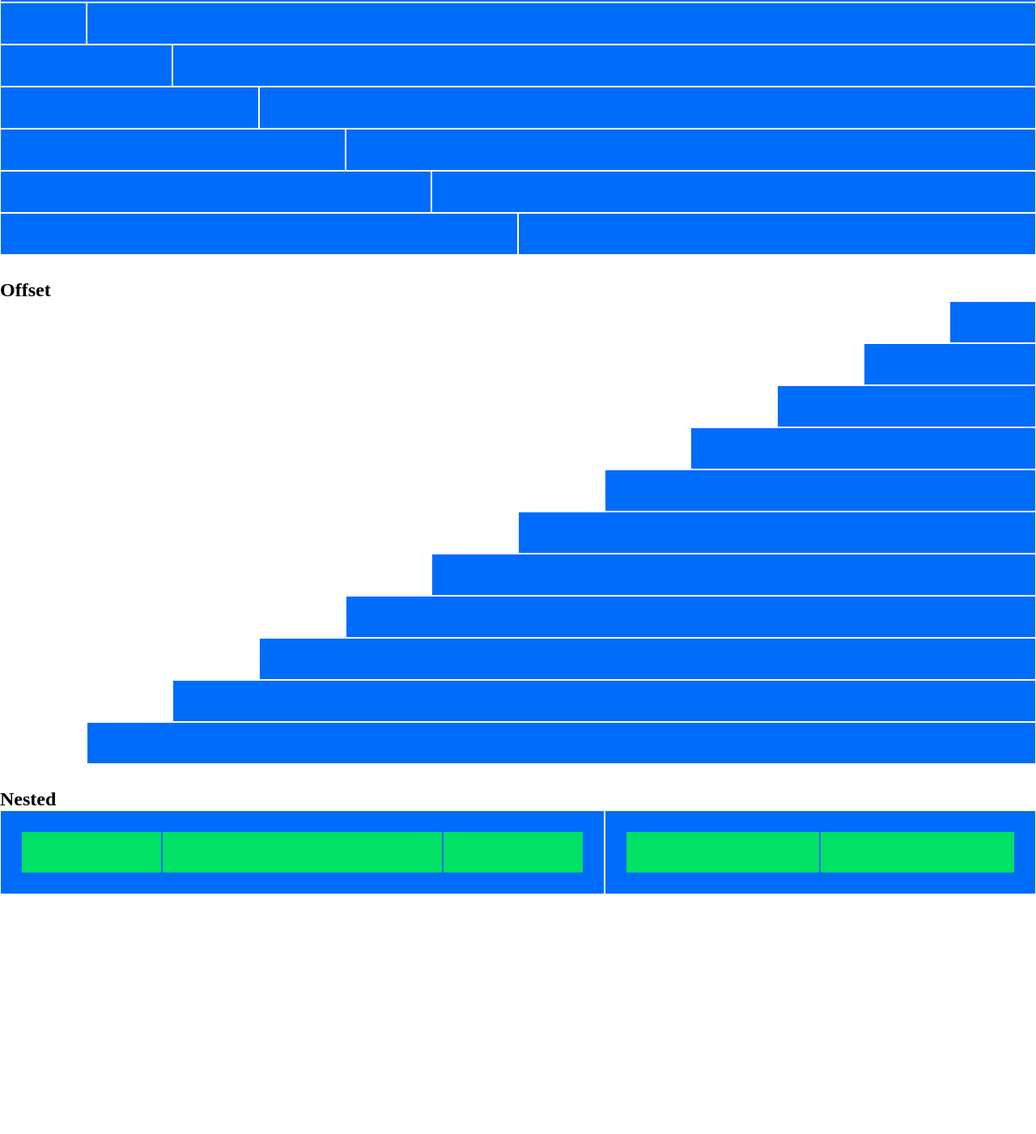
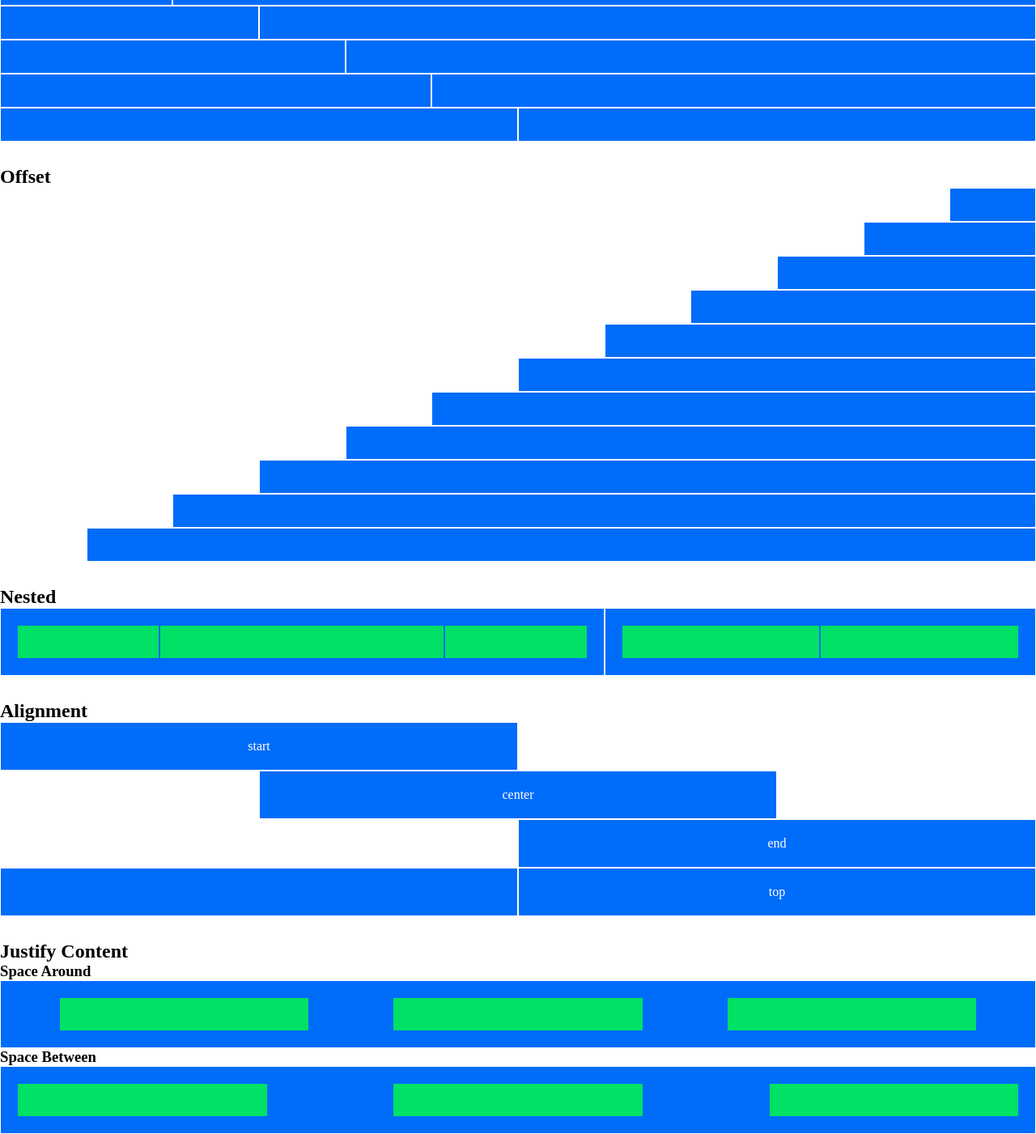
Before and after one commit to simoneditaranto/html-css-12bool, a plain HTML site: page index.html in a window 1280 px wide. Shown: the part 606-2007 px from the top of the page at 81% size. Before the commit the page ends 1711 px from the top, so only its background shows below. Drawn offline with Linux system fonts and the light colour scheme.

Commit message:
sezione "justify-content" completata

```diff
--- a/css/12bool.css
+++ b/css/12bool.css
@@ -17,6 +17,10 @@
     flex-wrap: wrap;
 }
 
+.mb-1{
+    margin-bottom: 30px;
+}
+
 
 /* regola generica per tutte le colonne */
 [class*="col-"]{
@@ -28,9 +32,24 @@
     */
 }
 
-.mb-1{
-    margin-bottom: 30px;
+
+/* modificatori flex */
+.justify-center{
+    justify-content: center;
 }
+
+.justify-end{
+    justify-content: flex-end;
+}
+
+.justify-around{
+    justify-content: space-around;
+}
+
+.justify-between{
+    justify-content: space-between;
+}
+/* fine modificatori flex */
 
 
 
--- a/css/style.css
+++ b/css/style.css
@@ -3,7 +3,7 @@ body{
 }
 
 [class*="col-"]{
-    padding: 25px;
+    padding: 20px;
 
     text-align: center;
 
@@ -12,7 +12,7 @@ body{
     background-color: #006CFA;
 }
 
-h1, h2{
+h1, h2, h3{
     color: black;
 }
 
--- a/index.html
+++ b/index.html
@@ -118,7 +118,7 @@
 
         <h2>Nested</h2>
 
-        <div class="row">
+        <div class="row mb-1">
             <div class="row col-7">
                 <div class="col-3 green"></div>
                 <div class="col-6 green"></div>
@@ -130,6 +130,48 @@
             </div>
         </div>
 
+        <h2>Alignment</h2>
+
+        <div class="row">
+            <div class="col-6">start</div>
+        </div>
+
+        <div class="row justify-center">
+            <div class="col-6">center</div>
+        </div>
+
+        <div class="row justify-end">
+            <div class="col-6">end</div>
+        </div>
+
+        <div class="row mb-1">
+            <div class="col-6"></div>
+            <div class="col-6">top</div>
+        </div>
+
+        <h2>Justify Content</h2>
+        <h3>Space Around</h3>
+
+        <div class="row">
+            <div class="col-12">
+                <div class="row justify-around">
+                    <div class="col-3 green"></div>
+                    <div class="col-3 green"></div>
+                    <div class="col-3 green"></div>
+                </div>
+            </div>
+        </div>
+
+        <h3>Space Between</h3>
+        <div class="row">
+            <div class="col-12">
+                <div class="row justify-between">
+                    <div class="col-3 green"></div>
+                    <div class="col-3 green"></div>
+                    <div class="col-3 green"></div>
+                </div>
+            </div>
+        </div>
 
     </body>
 
```
